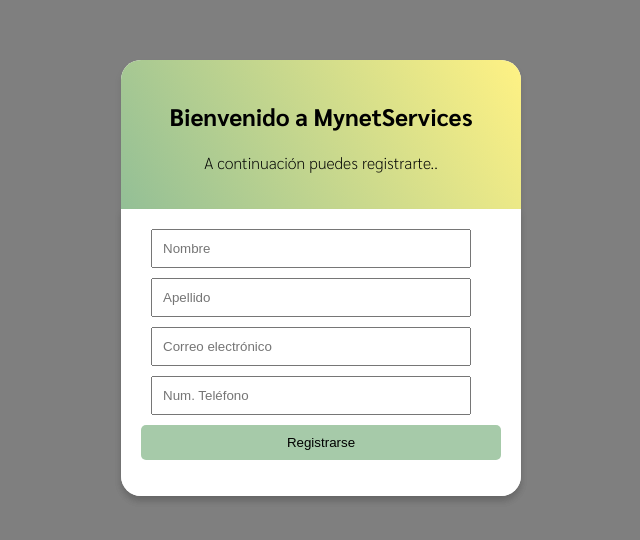
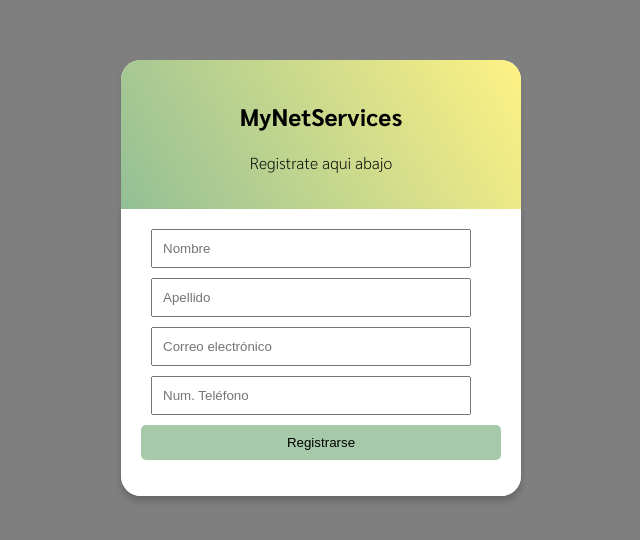
Before and after one commit to AlexandroDlv/Formularios, a plain HTML site: page index.html in a window 1280 px wide. Shown: the part 122-662 px from the top of the page, without its empty margins (319-959 px from the left). Drawn offline with Linux system fonts and the light colour scheme.

Commit message:
Listo para entregarse.

```diff
--- a/index.html
+++ b/index.html
@@ -1,4 +1,5 @@
 <html>
+
     <head>
         <meta charset="utf-8">
         <meta http-equiv="X-UA-Compatible" content="IE-edge">
@@ -8,36 +9,49 @@
         <link href="https://fonts.googleapis.com/css2?family=Sarabun:ital,wght@0,100;0,200;0,300;0,400;0,500;0,600;0,700;0,800;1,
                     100;1,200;1,300;1,400;1,500;1,600;1,700;1,800&display=swap" rel="stylesheet">
 
-    <link rel="stylesheet" href="style.css">
+        <link rel="stylesheet" href="estilos.css">
 
         <title>MynetServices: Registro</title>
 
     </head>
 
     <body>
+        <!-- Contenedor principal -->
         <div class="contenedor-principal">
+            <!-- Primer contenedor -->
             <div class="contenedor1">
+                <!-- Contenedor interno -->
                 <div class="cont">
                     <div class="info">
-                    <h2>Bienvenido a MynetServices</h2>
-                    <p>A continuación puedes registrarte..</p>
+                        <!-- Título de la seccion -->
+                        <h2>MyNetServices</h2>
+                        <!-- Texto de descripcion -->
+                        <p>Registrate aqui abajo</p>
                     </div>
                 </div>
+                <!-- Segundo contenedor -->
                 <div class="contenedor2">
+                    <!-- Contenedor interno -->
                     <div class="cont2">
+                        <!-- Formulario de registro de usuario -->
                         <form class="usuario">
+                            <!-- Campo de entrada para el nombre -->
                             <label>
                                 <input type="text" placeholder="Nombre">
                             </label>
+                            <!-- Campo de entrada para el apellido -->
                             <label>
                                 <input type="text" placeholder="Apellido">
                             </label>
+                            <!-- Campo de entrada para el correo electronico -->
                             <label>
                                 <input type="text" placeholder="Correo electrónico">
                             </label>
+                            <!-- Campo de entrada para el número de telefono -->
                             <label>
                                 <input type="text" placeholder="Num. Teléfono">
                             </label>
+                            <!-- Botón de envío del formulario -->
                             <input type="submit" value="Registrarse">
                         </form>
                     </div>
@@ -45,4 +59,5 @@
             </div>
         </div>
     </body>
+
 </html>
```
Also changed, not shown: estilos.css (renamed from style.css). Lines whose indentation alone changed are shown as unchanged.
